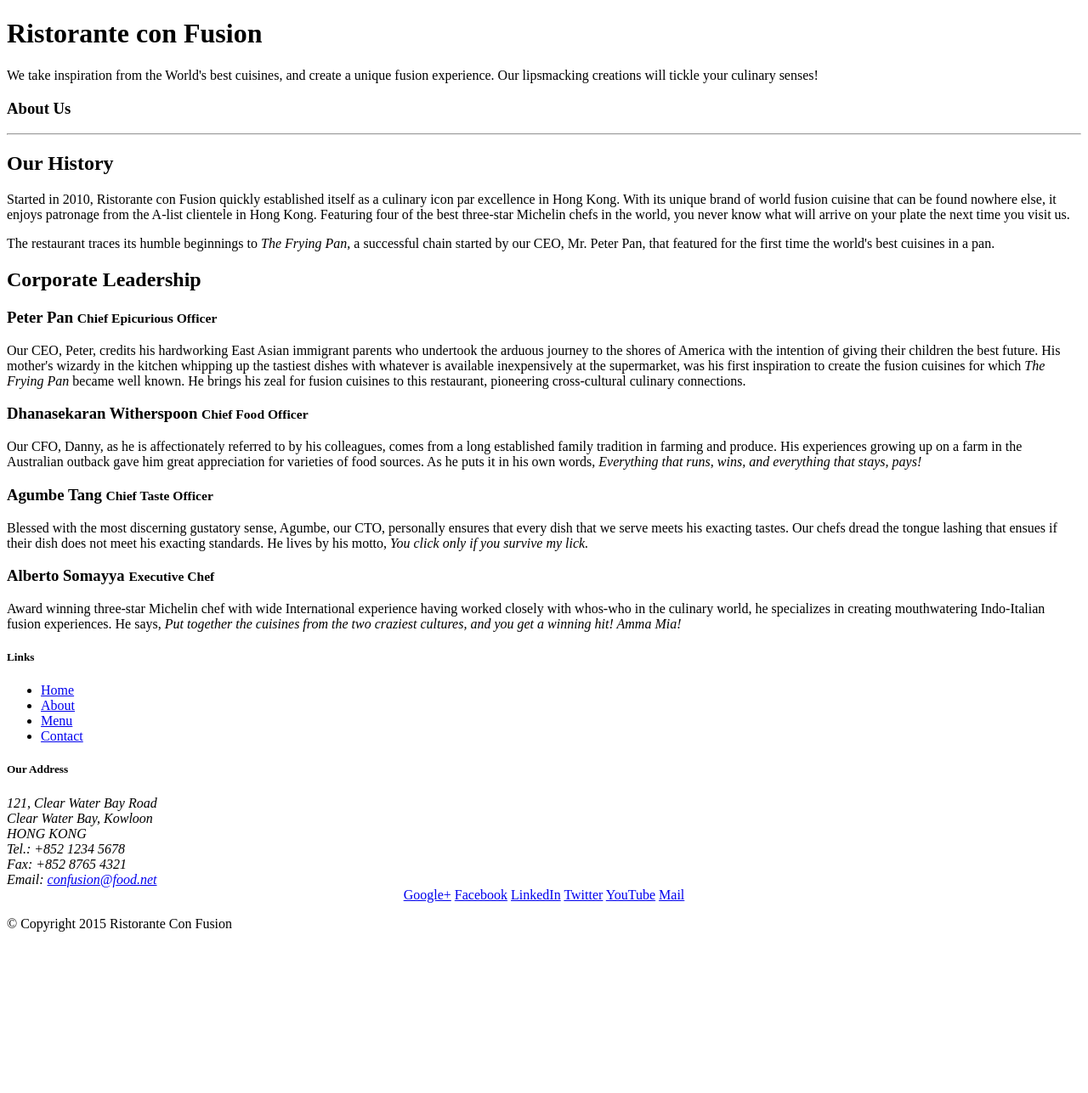
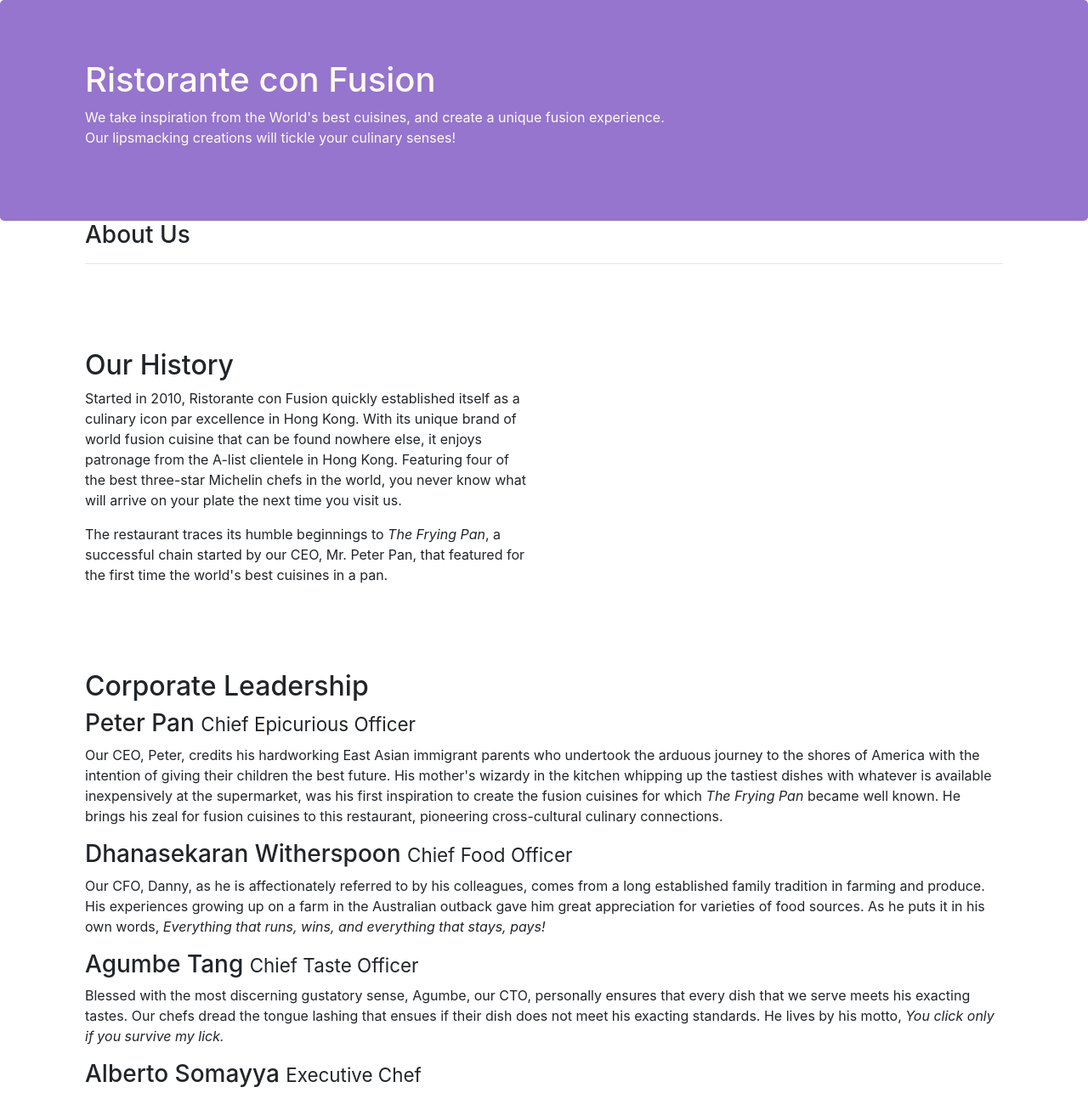
Before and after one commit to reginold/coursera_fullstackapp, a website: page hw_01/index.html in a window 1280 px wide. Shown: the top 1287 px of the page at 85% size. Before the commit the page ends 1113 px from the top, so only its background shows below. Drawn offline with nearby package versions, Linux system fonts and the light colour scheme.

Commit message:
complete the hw01

```diff
--- /dev/null
+++ b/hw_01/css/style.css
@@ -0,0 +1,32 @@
+.row-header {
+  margin: 0px auto;
+  padding: 0px auto;
+}
+
+.row-content {
+  margin:0px auto;
+  padding:50px 0px 50px 0px;
+  border-bottom: 1px ridge;
+  min-height: 400px;
+}
+
+.footer {
+  background-color: #D1C4E9;
+  margin:0px auto;
+  padding: 20px 0px 20px 0px;
+}
+.jumbotron{
+  padding:70px 30px 70px 30px;
+  background:#9575CD;
+  margin: 0px auto;
+  color:floralwhite;
+}
+
+.address {
+  font-size: 90%;
+  margin: 0px;
+}
+.margin {
+  margin-top: 100px;
+  margin-bottom: 100px
+}
--- a/hw_01/index.html
+++ b/hw_01/index.html
@@ -2,19 +2,24 @@
 <html lang="en">
 
 <head>
+    <meta charset="utf-8">
+    <meta name="viewport" content="width=device-width,inital-scale=1,shrik-to-fit=no">
+    <meta http-equiv="x-ua-compatible" content="ie=edge">
 
+    <link rel="stylesheet" href="node_modules/bootstrap/dist/css/bootstrap.min.css">
+    <link rel="stylesheet" href="css/style.css">
     <title>Ristorante Con Fusion: About Us</title>
 
 </head>
 
 <body>
-
     <header class="jumbotron">
         <div class="container">
             <div class="row row-header">
                 <div class="col-12 col-sm-8">
                     <h1>Ristorante con Fusion</h1>
-                    <p>We take inspiration from the World's best cuisines, and create a unique fusion experience. Our lipsmacking creations will tickle your culinary senses!</p>
+                    <p>We take inspiration from the World's best cuisines, and create a unique fusion experience.
+                      Our lipsmacking creations will tickle your culinary senses!</p>
                 </div>
                 <div class="col col-sm">
                 </div>
@@ -22,16 +27,16 @@
         </div>
     </header>
 
-    <div>
-        <div>
-            <div>
+    <div class="container">
+        <div class="col ">
+            <div >
                <h3>About Us</h3>
                <hr>
             </div>
         </div>
 
         <div>
-            <div>
+            <div class="col col-sm-6 margin">
                 <h2>Our History</h2>
                 <p>Started in 2010, Ristorante con Fusion quickly established itself as a culinary icon par excellence in Hong Kong. With its unique brand of world fusion cuisine that can be found nowhere else, it enjoys patronage from the A-list clientele in Hong Kong.  Featuring four of the best three-star Michelin chefs in the world, you never know what will arrive on your plate the next time you visit us.</p>
                 <p>The restaurant traces its humble beginnings to <em>The Frying Pan</em>, a successful chain started by our CEO, Mr. Peter Pan, that featured for the first time the world's best cuisines in a pan.</p>
@@ -42,16 +47,16 @@
 
 
         <div>
-            <div>
+            <div class="col">
                 <h2>Corporate Leadership</h2>
                 <h3>Peter Pan <small>Chief Epicurious Officer</small></h3>
-                <p>Our CEO, Peter, credits his hardworking East Asian immigrant parents who undertook the arduous journey to the shores of America with the intention of giving their children the best future. His mother's wizardy in the kitchen whipping up the tastiest dishes with whatever is available inexpensively at the supermarket, was his first inspiration to create the fusion cuisines for which <em>The Frying Pan</em> became well known. He brings his zeal for fusion cuisines to this restaurant, pioneering cross-cultural culinary connections.</p>
+                <p class="hidden-xs-down">Our CEO, Peter, credits his hardworking East Asian immigrant parents who undertook the arduous journey to the shores of America with the intention of giving their children the best future. His mother's wizardy in the kitchen whipping up the tastiest dishes with whatever is available inexpensively at the supermarket, was his first inspiration to create the fusion cuisines for which <em>The Frying Pan</em> became well known. He brings his zeal for fusion cuisines to this restaurant, pioneering cross-cultural culinary connections.</p>
                 <h3>Dhanasekaran Witherspoon <small>Chief Food Officer</small></h3>
-                <p>Our CFO, Danny, as he is affectionately referred to by his colleagues, comes from a long established family tradition in farming and produce. His experiences growing up on a farm in the Australian outback gave him great appreciation for varieties of food sources. As he puts it in his own words, <em>Everything that runs, wins, and everything that stays, pays!</em></p>
+                <p class="hidden-xs-down">Our CFO, Danny, as he is affectionately referred to by his colleagues, comes from a long established family tradition in farming and produce. His experiences growing up on a farm in the Australian outback gave him great appreciation for varieties of food sources. As he puts it in his own words, <em>Everything that runs, wins, and everything that stays, pays!</em></p>
                 <h3>Agumbe Tang <small>Chief Taste Officer</small></h3>
-                <p>Blessed with the most discerning gustatory sense, Agumbe, our CTO, personally ensures that every dish that we serve meets his exacting tastes. Our chefs dread the tongue lashing that ensues if their dish does not meet his exacting standards. He lives by his motto, <em>You click only if you survive my lick.</em></p>
+                <p class="hidden-xs-down">Blessed with the most discerning gustatory sense, Agumbe, our CTO, personally ensures that every dish that we serve meets his exacting tastes. Our chefs dread the tongue lashing that ensues if their dish does not meet his exacting standards. He lives by his motto, <em>You click only if you survive my lick.</em></p>
                 <h3>Alberto Somayya <small>Executive Chef</small></h3>
-                <p>Award winning three-star Michelin chef with wide International experience having worked closely with whos-who in the culinary world, he specializes in creating mouthwatering Indo-Italian fusion experiences. He says, <em>Put together the cuisines from the two craziest cultures, and you get a winning hit! Amma Mia!</em></p>
+                <p class="hidden-xs-down">Award winning three-star Michelin chef with wide International experience having worked closely with whos-who in the culinary world, he specializes in creating mouthwatering Indo-Italian fusion experiences. He says, <em>Put together the cuisines from the two craziest cultures, and you get a winning hit! Amma Mia!</em></p>
             </div>
        </div>
 
@@ -69,7 +74,7 @@
                         <li><a href="#">Contact</a></li>
                     </ul>
                 </div>
-                <div class="col-6 col-sm-5">
+                <div class="col-6 col-sm-5 address">
                     <h5>Our Address</h5>
                     <address>
 		              121, Clear Water Bay Road<br>
@@ -80,7 +85,7 @@
 		              Email: <a href="mailto:confusion@food.net">confusion@food.net</a>
 		           </address>
                 </div>
-                <div class="col-sm align-self-center">
+                <div class="col col-sm-4 align-self-center address">
                     <div style="text-align:center">
                         <a href="http://google.com/+">Google+</a>
                         <a href="http://www.facebook.com/profile.php?id=">Facebook</a>
```
Also changed, not shown: hw_01/package.json (+5 -2 lines).
